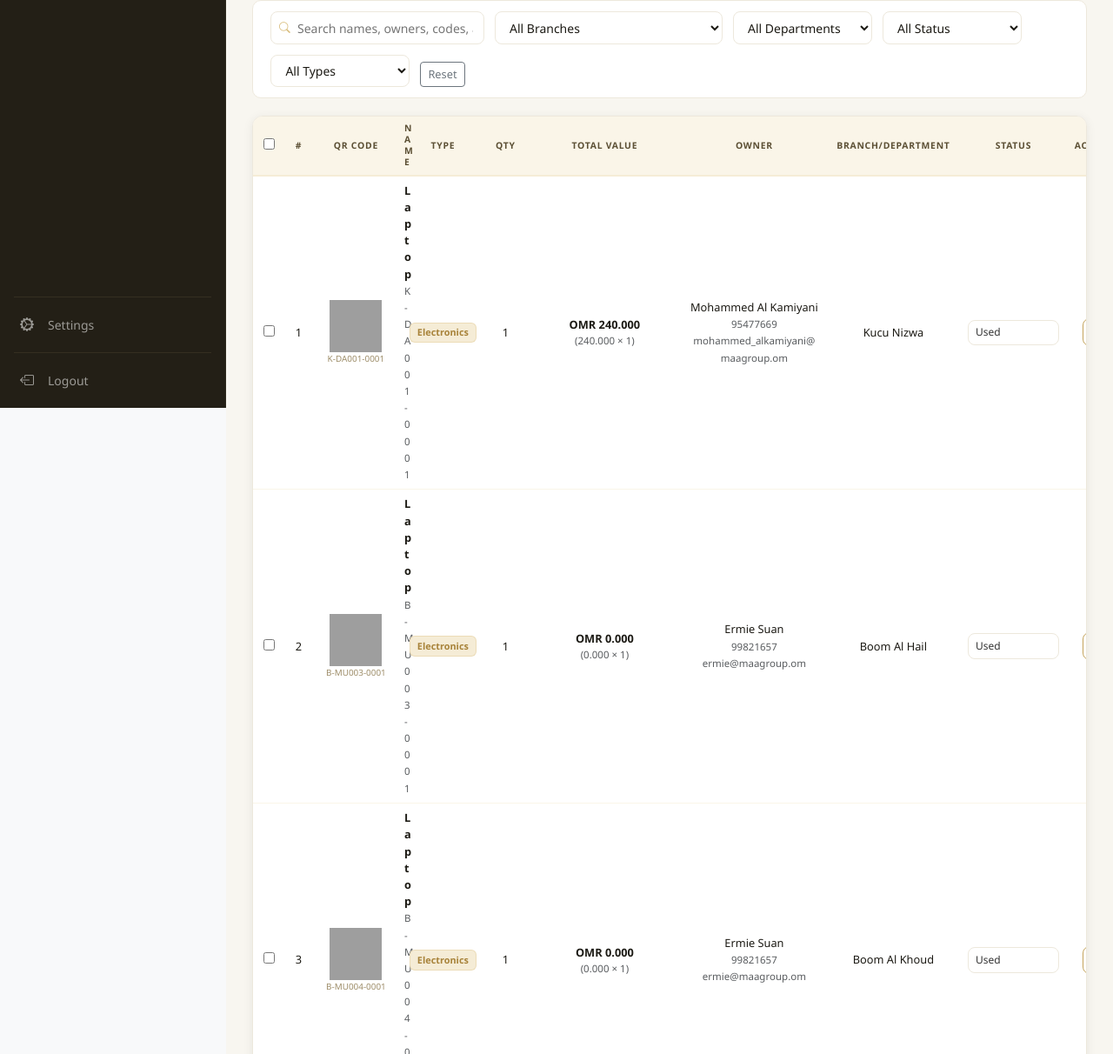
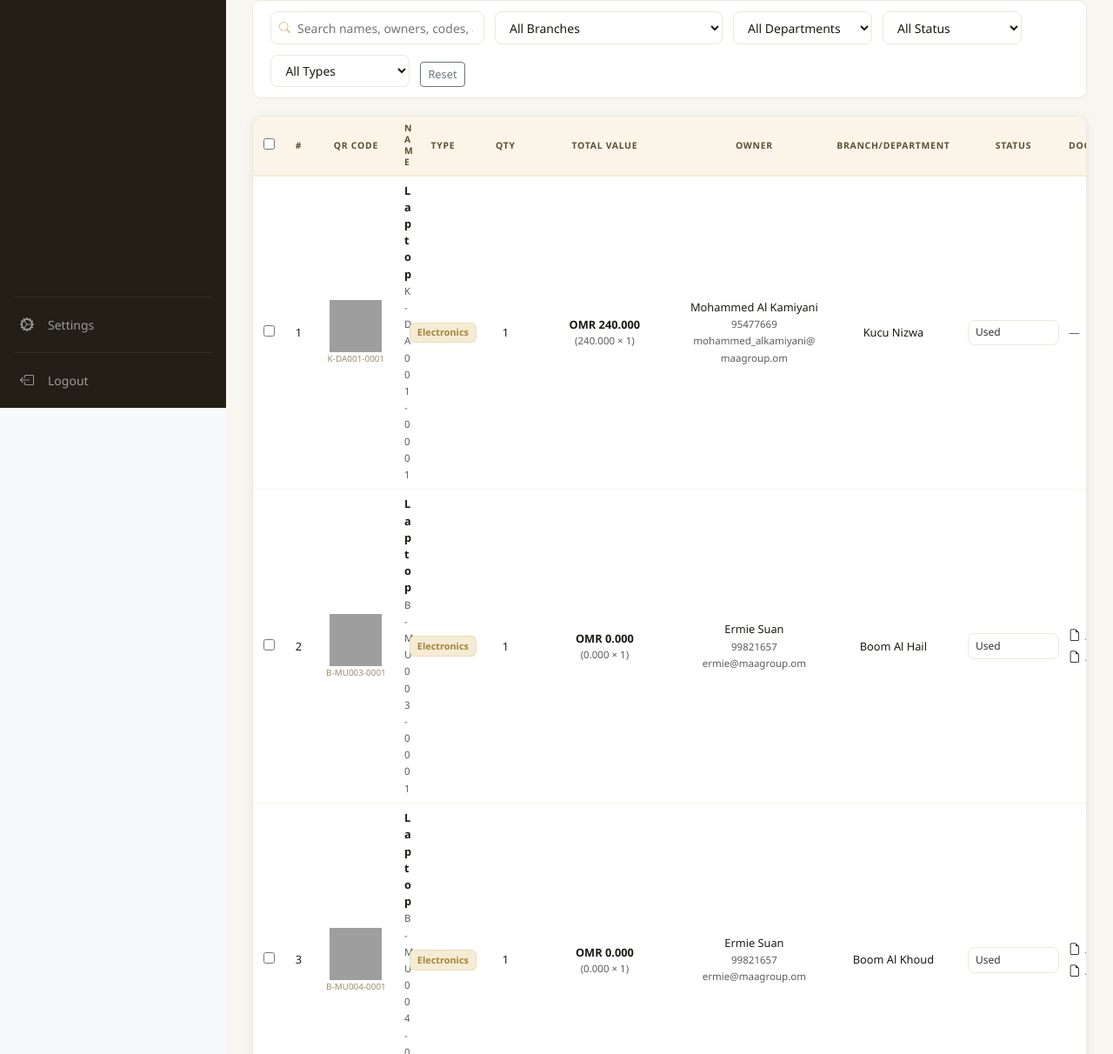
Before and after one commit to Jaypeeeee6/Asset-Tracking-System, a Flask app: page /assets/dashboard in a window 1280 px wide. Shown: the part 331-1543 px from the top of the page at 87% size. Run offline with Flask 3, Linux system fonts and the light colour scheme; a user stored in the database is signed in; data comes from the database, SQL or seed files in the repository; data that the repository does not hold is empty; some libraries are stand-ins or nearby versions; grey boxes are pictures that could not be loaded.

Commit message:
Add column in the dashboard for supporting documents

```diff
--- a/routes/assets.py
+++ b/routes/assets.py
@@ -26,6 +26,7 @@ from models.database import (
 )
 from utils.asset_documents import (
     list_documents_for_asset,
+    list_documents_grouped_by_asset_ids,
     save_uploaded_files_for_assets,
     delete_document_record,
     delete_all_documents_for_assets,
@@ -387,6 +388,12 @@ def dashboard():
             contact = owner_contacts.get((asset.get('owner'), asset.get('department')), {})
             asset['owner_mobile'] = contact.get('mobile', '')
             asset['owner_email'] = contact.get('email', '')
+
+    docs_by_asset = list_documents_grouped_by_asset_ids(
+        cur, [asset['id'] for asset in assets]
+    )
+    for asset in assets:
+        asset['supporting_documents'] = docs_by_asset.get(asset['id'], [])
 
     cur.execute('SELECT used_status, branch, department, price, quantity FROM assets')
     chart_data = _compute_chart_data_from_asset_rows(cur.fetchall())
--- a/static/app-dashboard.css
+++ b/static/app-dashboard.css
@@ -723,6 +723,44 @@
     text-align: center;
 }
 
+.asset-dashboard .asset-register-card .app-table col.app-table-col-docs {
+    width: 12rem;
+}
+
+.asset-dashboard .asset-register-card .app-table th.app-table-col-docs,
+.asset-dashboard .asset-register-card .app-table td.app-table-col-docs {
+    width: 12rem;
+    max-width: 14rem;
+    white-space: normal;
+    vertical-align: middle;
+    text-align: left;
+}
+
+.asset-dashboard .asset-register-docs li + li {
+    margin-top: 0.25rem;
+}
+
+.asset-dashboard .asset-register-doc-link {
+    display: inline-flex;
+    align-items: center;
+    gap: 0.35rem;
+    max-width: 100%;
+    color: inherit;
+    text-decoration: none;
+    font-size: 0.85rem;
+}
+
+.asset-dashboard .asset-register-doc-link:hover {
+    color: var(--gold, #c9a227);
+    text-decoration: underline;
+}
+
+.asset-dashboard .asset-register-doc-link span {
+    overflow: hidden;
+    text-overflow: ellipsis;
+    white-space: nowrap;
+}
+
 /* ----- Settings page (same shell as dashboard) ----- */
 .asset-dashboard.settings-page .settings-tab-bar.filter-bar {
     align-items: center;
--- a/templates/index.html
+++ b/templates/index.html
@@ -788,6 +788,7 @@
             <col class="app-table-col-owner">
             <col class="app-table-col-location">
             <col class="app-table-col-status">
+            <col class="app-table-col-docs">
             <col class="app-table-col-actions">
         </colgroup>
         <thead>
@@ -802,6 +803,7 @@
                 <th class="app-table-col-owner"><a href="{{ url_for('assets.dashboard') }}{{ sort_href('owner') }}">Owner{% if sort_by == 'owner' %} {% if sort_dir == 'asc' %}&#9650;{% else %}&#9660;{% endif %}{% endif %}</a></th>
                 <th class="app-table-col-location"><a href="{{ url_for('assets.dashboard') }}{{ sort_href('branch') }}">Branch/Department{% if sort_by == 'branch' %} {% if sort_dir == 'asc' %}&#9650;{% else %}&#9660;{% endif %}{% endif %}</a></th>
                 <th class="app-table-col-status"><a href="{{ url_for('assets.dashboard') }}{{ sort_href('used_status') }}">Status{% if sort_by == 'used_status' %} {% if sort_dir == 'asc' %}&#9650;{% else %}&#9660;{% endif %}{% endif %}</a></th>
+                <th class="app-table-col-docs">Documents</th>
                 <th class="app-table-col-actions">Actions</th>
             </tr>
         </thead>
@@ -857,6 +859,22 @@
                         <option value="Out of Service" {% if asset.used_status == 'Out of Service' %}selected{% endif %}>Out of Service</option>
                     </select>
                 </td>
+                <td class="app-table-col-docs">
+                    {% if asset.supporting_documents %}
+                    <ul class="asset-register-docs list-unstyled mb-0">
+                        {% for doc in asset.supporting_documents %}
+                        <li>
+                            <a href="{{ doc.download_url }}" class="asset-register-doc-link" title="{{ doc.original_filename }}">
+                                <i class="bi bi-file-earmark" aria-hidden="true"></i>
+                                <span>{{ doc.original_filename }}</span>
+                            </a>
+                        </li>
+                        {% endfor %}
+                    </ul>
+                    {% else %}
+                    <span class="text-muted">—</span>
+                    {% endif %}
+                </td>
                 <td class="app-table-col-actions">
                     <button type="button" class="btn-app-edit-icon edit-asset-btn"
                             data-asset-id="{{ asset.id }}"
--- a/utils/asset_documents.py
+++ b/utils/asset_documents.py
@@ -86,6 +86,36 @@ def list_documents_for_asset(cur, asset_id):
             'download_url': f'/assets/{asset_id}/documents/{row[0]}/download',
         })
     return result
+
+
+def list_documents_grouped_by_asset_ids(cur, asset_ids):
+    """Return {asset_id: [doc_dict, ...]} for the given asset ids."""
+    grouped = {int(aid): [] for aid in asset_ids or []}
+    if not asset_ids:
+        return grouped
+    placeholders = ','.join(['?'] * len(asset_ids))
+    cur.execute(
+        f'''
+        SELECT id, asset_id, original_filename, stored_filename, content_type, file_size, created_at
+        FROM asset_documents
+        WHERE asset_id IN ({placeholders})
+        ORDER BY asset_id, created_at, id
+        ''',
+        list(asset_ids),
+    )
+    for row in cur.fetchall():
+        aid = row[1]
+        grouped.setdefault(aid, []).append({
+            'id': row[0],
+            'asset_id': aid,
+            'original_filename': row[2],
+            'stored_filename': row[3],
+            'content_type': row[4],
+            'file_size': row[5] or 0,
+            'created_at': row[6],
+            'download_url': f'/assets/{aid}/documents/{row[0]}/download',
+        })
+    return grouped
 
 
 def save_uploaded_file_for_asset(cur, asset_id, file_storage):
```
